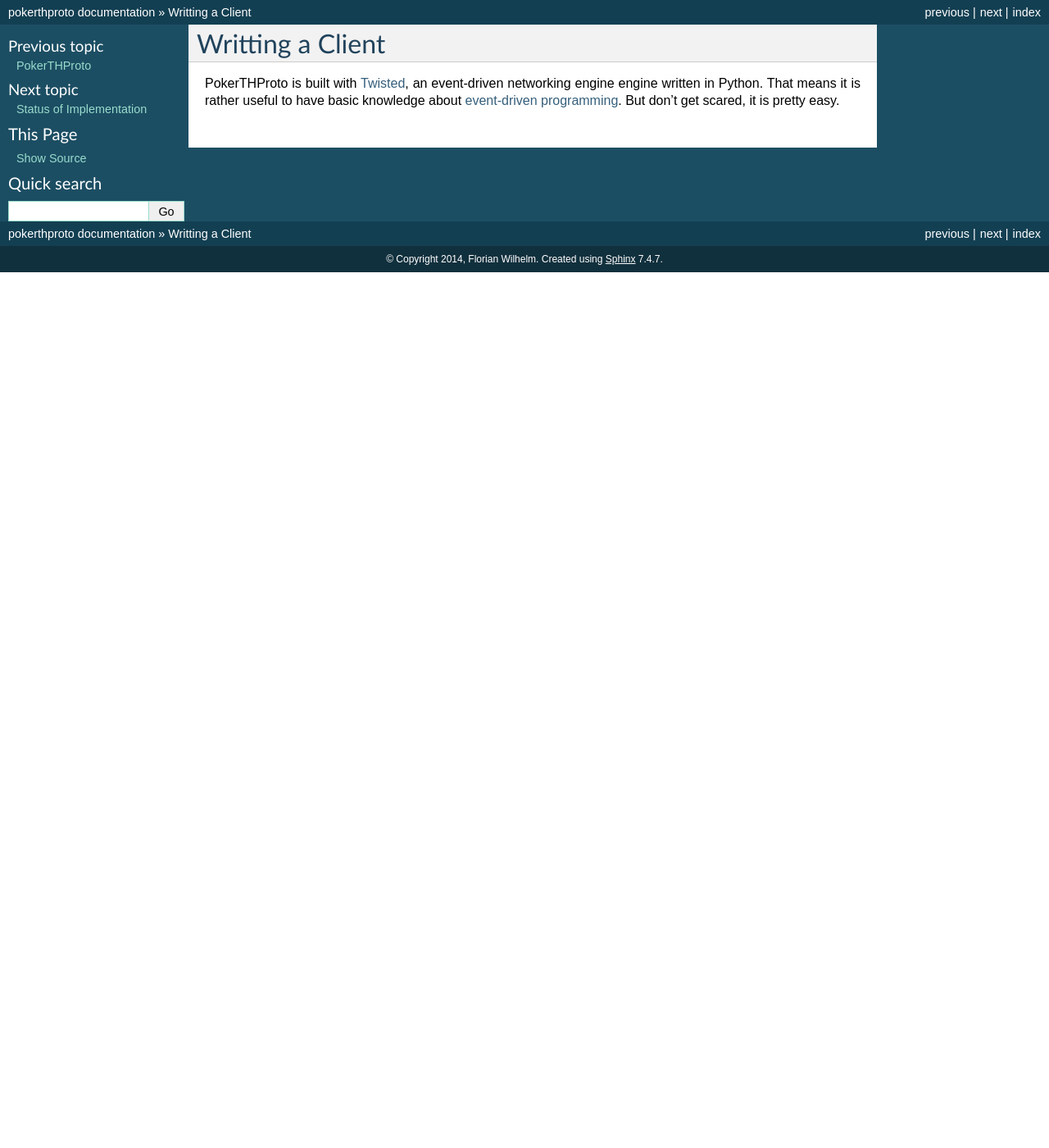
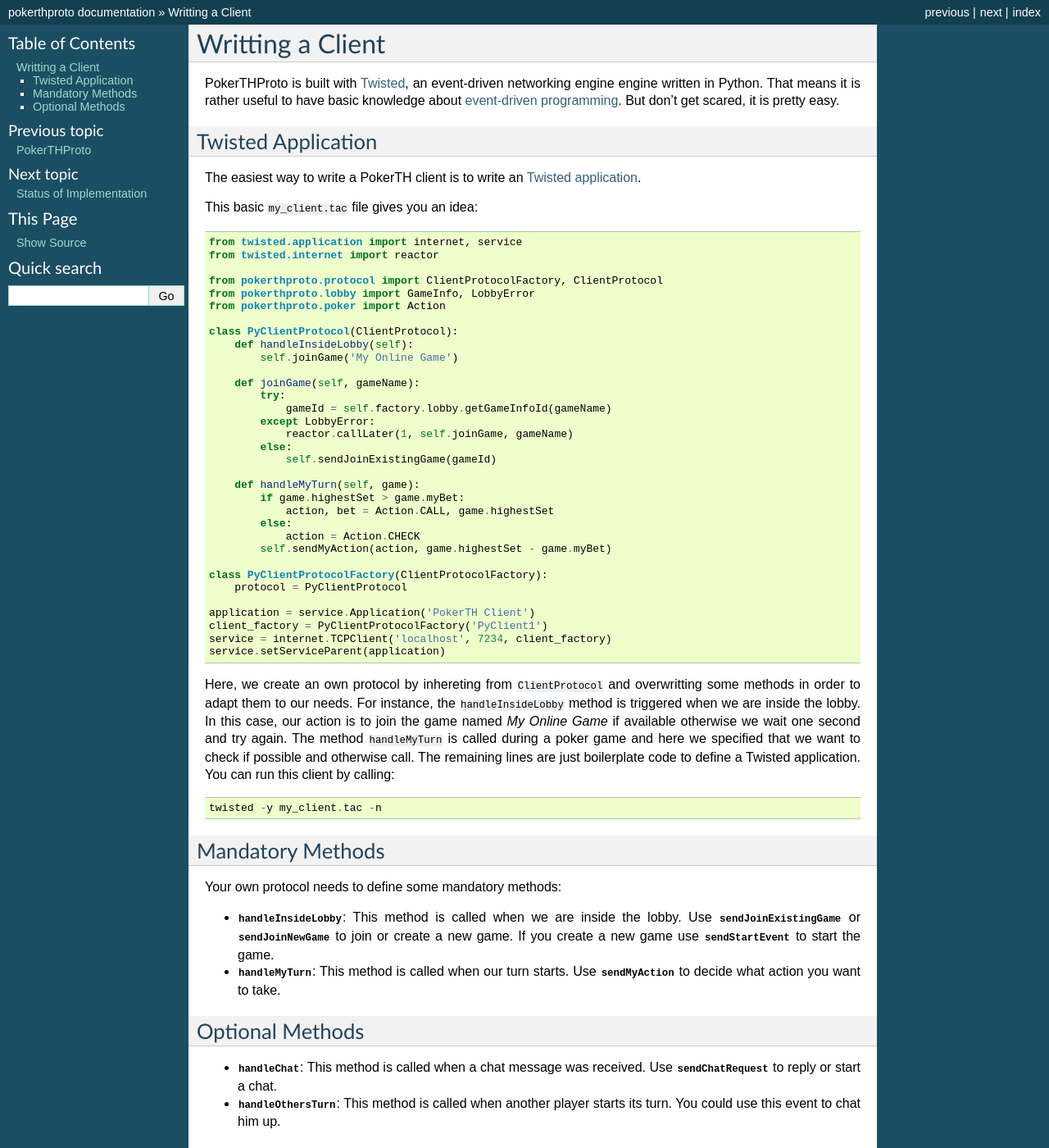
Before and after one commit to FlorianWilhelm/pokerthproto, a Sphinx documentation site: the page built from docs/client.rst, in a window 1280 px wide and 1400 px high. Shown: the whole window at 82% size. Built offline with Sphinx 7.4.7, drawn with Linux system fonts in a browser that asks for light colours; formulas are drawn with MathJax 3; pages that are not in the unit, such as notebooks, are missing from menus.

Commit message:
Some more documentation...

```diff
--- a/docs/client.rst
+++ b/docs/client.rst
@@ -7,3 +7,82 @@ event-driven networking engine engine written in Python. That means it is rather
 useful to have basic knowledge about `event-driven programming
 <http://en.wikipedia.org/wiki/Event-driven_programming>`_. But don't get
 scared, it is pretty easy.
+
+
+Twisted Application
+===================
+
+The easiest way to write a PokerTH client is to write an `Twisted application
+<http://twistedmatrix.com/documents/current/core/howto/application.html>`__.
+
+This basic ``my_client.tac`` file gives you an idea::
+
+    from twisted.application import internet, service
+    from twisted.internet import reactor
+
+    from pokerthproto.protocol import ClientProtocolFactory, ClientProtocol
+    from pokerthproto.lobby import GameInfo, LobbyError
+    from pokerthproto.poker import Action
+
+    class PyClientProtocol(ClientProtocol):
+        def handleInsideLobby(self):
+            self.joinGame('My Online Game')
+
+        def joinGame(self, gameName):
+            try:
+                gameId = self.factory.lobby.getGameInfoId(gameName)
+            except LobbyError:
+                reactor.callLater(1, self.joinGame, gameName)
+            else:
+                self.sendJoinExistingGame(gameId)
+
+        def handleMyTurn(self, game):
+            if game.highestSet > game.myBet:
+                action, bet = Action.CALL, game.highestSet
+            else:
+                action = Action.CHECK
+            self.sendMyAction(action, game.highestSet - game.myBet)
+
+    class PyClientProtocolFactory(ClientProtocolFactory):
+        protocol = PyClientProtocol
+
+    application = service.Application('PokerTH Client')
+    client_factory = PyClientProtocolFactory('PyClient1')
+    service = internet.TCPClient('localhost', 7234, client_factory)
+    service.setServiceParent(application)
+
+Here, we create an own protocol by inhereting from ``ClientProtocol`` and
+overwritting some methods in order to adapt them to our needs. For instance,
+the ``handleInsideLobby`` method is triggered when we are inside the lobby.
+In this case, our action is to join the game named *My Online Game* if available
+otherwise we wait one second and try again. The method ``handleMyTurn`` is called
+during a poker game and here we specified that we want to check if possible and
+otherwise call.
+The remaining lines are just boilerplate code to define a Twisted application.
+You can run this client by calling::
+
+    twisted -y my_client.tac -n
+
+
+Mandatory Methods
+=================
+
+Your own protocol needs to define some mandatory methods:
+
+* :obj:`~.handleInsideLobby`: This method is called when we are inside the lobby.
+  Use :obj:`~.sendJoinExistingGame` or :obj:`~.sendJoinNewGame` to
+  join or create a new game. If you create a new game use :obj:`~.sendStartEvent`
+  to start the game.
+
+* :obj:`~.handleMyTurn`: This method is called when our turn starts. Use
+  :obj:`~.sendMyAction` to decide what action you want to take.
+
+
+Optional Methods
+================
+
+* :obj:`~.handleChat`: This method is called when a chat message was received.
+  Use :obj:`~.sendChatRequest` to reply or start a chat.
+
+* :obj:`~.handleOthersTurn`: This method is called when another player starts
+  its turn. You could use this event to chat him up.
```
Also changed, not shown: 2 other files.
